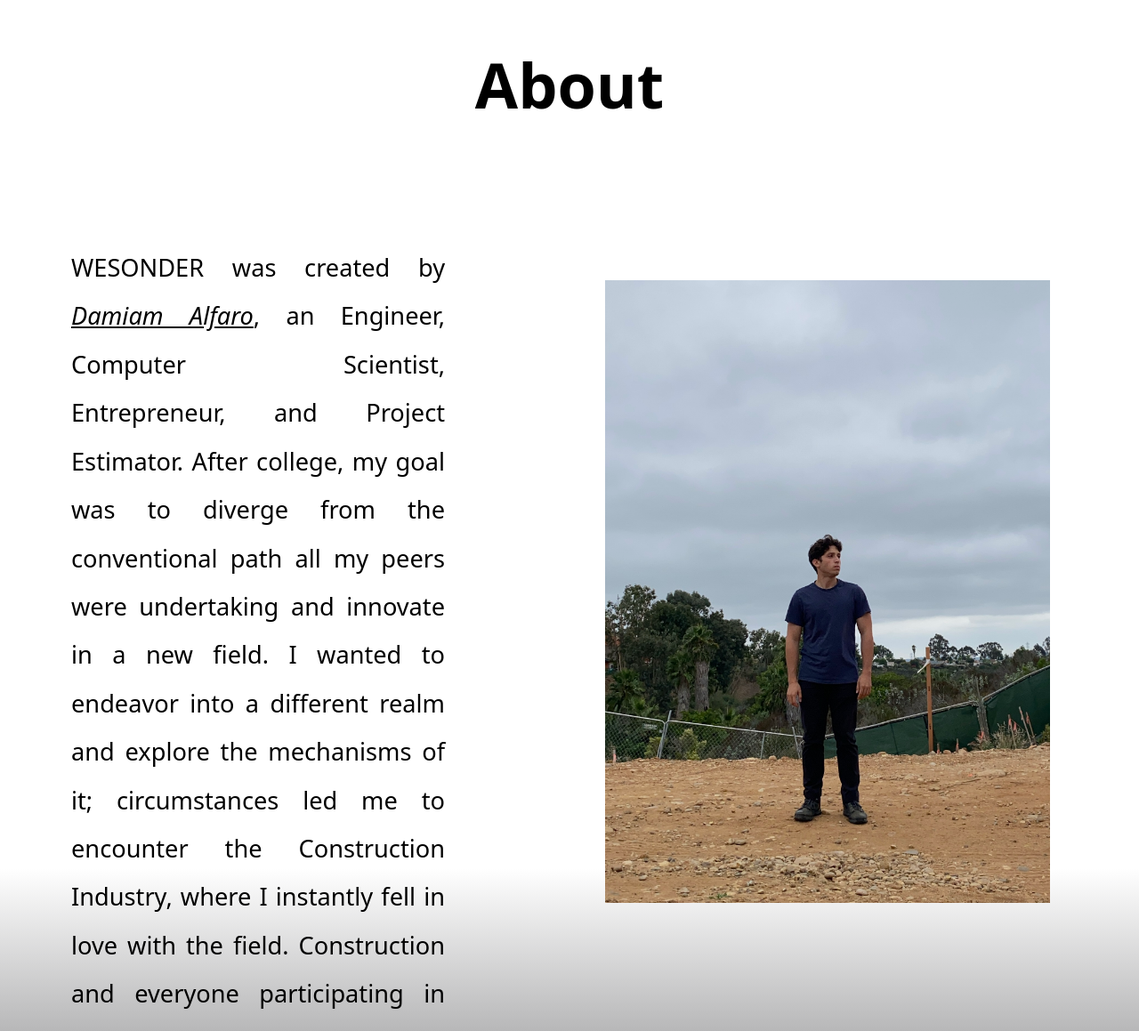
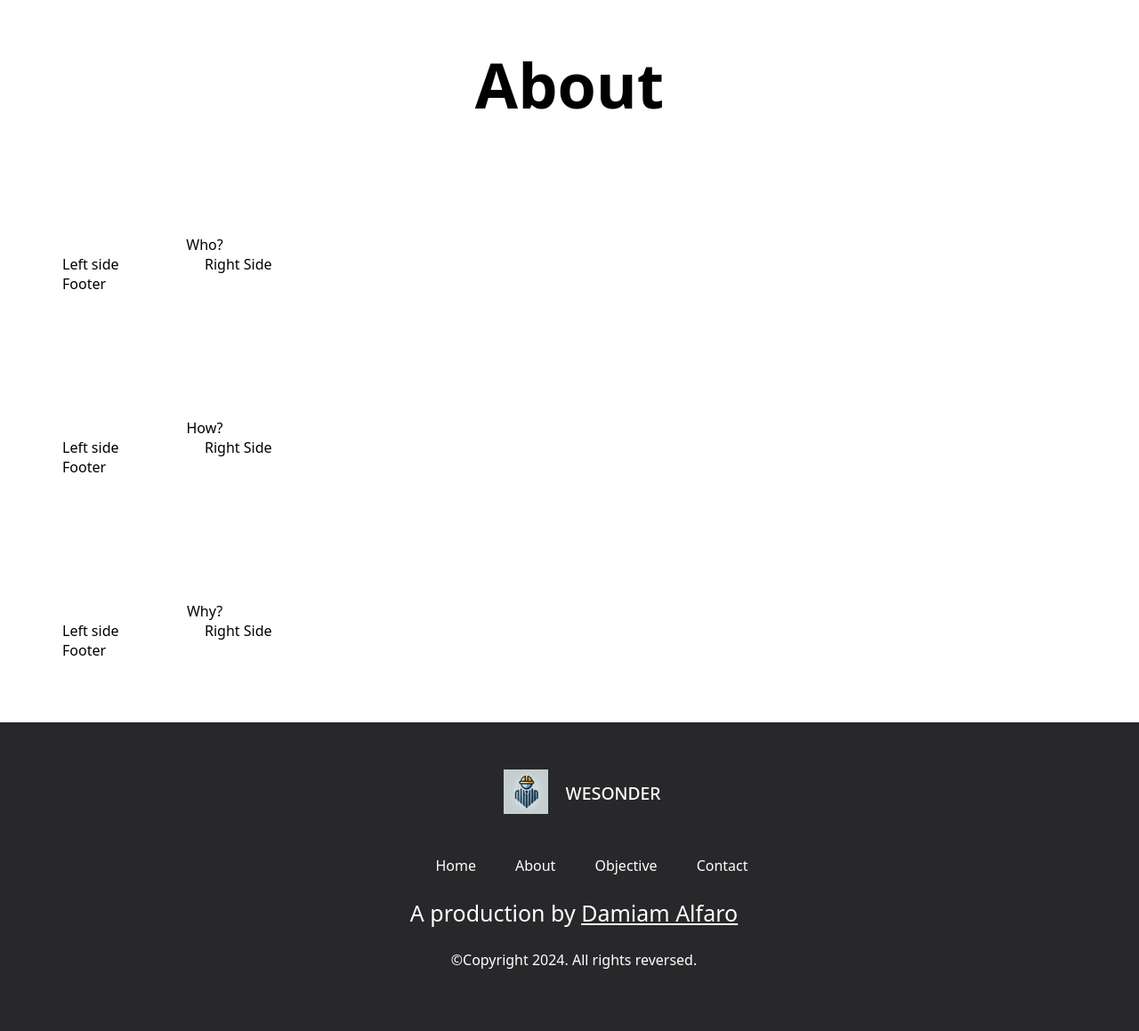
Before and after one commit to DamiamAlfaro/Wesonder, a PHP site: page /about/ in a window 1280 px wide. Shown: the part 61-1220 px from the top of the page at 89% size. Run offline with PHP 8.4, Linux system fonts and the light colour scheme.

Commit message:
composed the grids for About Section

```diff
--- a/website/about/index.html
+++ b/website/about/index.html
@@ -18,7 +18,7 @@
                 <li class="logotext">WeSonder</li>
             </ul>
         </div>
-
+<!-- WESONDER was developed by <a href="https://www.linkedin.com/in/damiam-alfaro-3a399626b/" class=about-section-link>Damiam Alfaro</a>—an Engineer, Computer Scientist, Entrepreneur, and seasoned Project Estimator. After college, I decided to break away from the traditional path my peers followed and innovate in uncharted territory. Fate led me to the construction industry, where I found my true passion. Construction is the backbone of society—creating everything from schools and hospitals to roads, parks, and even the building you're in right now. This field thrives thanks to the efforts of laborers, specialists, operators, manufacturers, owners, and contractors. WESONDER is one of my proud creations, designed to empower and inspire your journey in construction. -->
         <div class="navbar-rightside">
             <ul>
                 <li><a href="https://wesonder.com/" class="navbar-option">Home</a>
@@ -31,17 +31,53 @@
 	<main>
 		<h1 class="section-name">About</h1>
 
-		<div class="section">
-			<div class="subsection">
-				<div class="subsection-side">
-					<div class="subsection-sidetext">
-						WESONDER was created by <a href="https://www.linkedin.com/in/damiam-alfaro-3a399626b/" class=sidetext-link>Damiam Alfaro</a>, an Engineer, Computer Scientist, Entrepreneur, and Project Estimator. After college, my goal was to diverge from the conventional path all my peers were undertaking and innovate in a new field. I wanted to endeavor into a different realm and explore the mechanisms of it; circumstances led me to encounter the Construction Industry, where I instantly fell in love with the field. Construction and everyone participating in this field are part of the backbone of society: Academic Institutions, Hospitals, Roads, Restaurants, Parks, and even the architectural structure you are in reading this right now is a product of this industry and its participants, ranging from Laborers, Operators, Subcontractors, Owners, General Constractors, Manufacturers, the list goes on. WESONDER is one of the many brainchildren in this field. I hope you utilize it productively.
+        <div class="about-section-first">
+    		<div class="about-section-grid">
+                <div class="about-section-grid-header">
+                    Who?
+                </div>
+                <div class="about-section-grid-footer">
+                    Footer
+                </div>
+                <div class="about-section-grid-left">
+                    Left side
+                </div>
+                <div class="about-section-grid-right">
+                    Right Side
                 </div>
             </div>
-				<div class="subsection-side">
-					<div class="subsection-sideimage">
-						<img width="500px" height="700px" src="../pictures/image_me1.png" style="padding: 100px; margin-right: 14%; margin-top: 3%;">
         </div>
+
+        <div class="about-section-second">
+            <div class="about-section-grid">
+                <div class="about-section-grid-header">
+                    How?
+                </div>
+                <div class="about-section-grid-footer">
+                    Footer
+                </div>
+                <div class="about-section-grid-left">
+                    Left side
+                </div>
+                <div class="about-section-grid-right">
+                    Right Side
+                </div>
+            </div>
+        </div>
+
+        <div class="about-section-third">
+            <div class="about-section-grid">
+                <div class="about-section-grid-header">
+                    Why?
+                </div>
+                <div class="about-section-grid-footer">
+                    Footer
+                </div>
+                <div class="about-section-grid-left">
+                    Left side
+                </div>
+                <div class="about-section-grid-right">
+                    Right Side
                 </div>
             </div>
         </div>
--- a/website/objective/index.html
+++ b/website/objective/index.html
@@ -77,7 +77,7 @@
             </div>
             <div class="objective-sectionright">
                 <div class="section-right-image">
-                    <img src="../pictures/knowledge_picture.png" class="right-image">
+                    <img src="../pictures/knowledge_picture_refined.png" class="right-image">
                 </div>
                 <div class="section-right-overall-text">
                     <div class="section-right-title">
--- a/website/styles.css
+++ b/website/styles.css
@@ -125,11 +125,76 @@
 }
 
 
+
+
+
+
+
 /*GENERAL*/
 
 .section {
     margin-bottom: 5%;
 }
+
+
+
+
+/*ABOUT SECTION*/
+
+.about-section-link {
+    color: black;
+    padding: 10px;
+    transition: 0s background-color;
+}
+
+.about-section-link:hover {
+    background-color: rgba(0, 0, 0, 0.2);
+    border-radius: 14px;
+    transition-duration: 1s;
+}
+
+.about-section-grid {
+    display: grid;
+    grid-template-columns: 10em 10em;
+    grid-template-areas: "header header" "left right" "footer footer";
+    padding: 70px;
+    position: relative;
+}
+
+.about-section-grid-header {
+    grid-area: header;
+    text-align: center;
+}
+
+.about-section-grid-footer {
+    grid-area: footer;
+}
+
+.about-section-grid-left {
+    grid-area: left;
+}
+
+.about-section-grid-right {
+    grid-area: right;
+}
+
+
+
+
+
+
+
+
+
+
+
+
+
+
+
+
+
+/*OBJECTIVE SECTION*/
 
 .objective-section {
     display: grid;
@@ -138,9 +203,6 @@
     padding: 30px;
     position: relative;
 }
-
-
-/*OBJECTIVE SECTION*/
 
 
 .objective-sectionheader {
@@ -163,8 +225,6 @@
     margin-right: 10%;
     margin-bottom: 18%;
 }
-
-
 
 .objective-sectionmiddle {
     grid-area: middle;
@@ -314,6 +374,13 @@
     max-width: 460px;
     max-height: 245;
 }
+
+
+
+
+
+
+
 
 
 
@@ -495,7 +562,7 @@
 }
 
 .production-owner {
-    font-size: 35px;
+    font-size: 25px;
 }
 
 .core {
@@ -531,7 +598,7 @@
 .footer-link {
     text-decoration: none;
     color: white;
-    padding: 10px;
+    padding: 2px;
 }
 
 .footer-link:hover {
@@ -543,7 +610,7 @@
 
 
 footer {
-    padding: 10px;
+    padding: 5px;
     text-align: center;
     width: 100%;
     position: relative;
```
Also changed, not shown: notes_wesonder.txt (+16 -0 lines), website/pictures/knowledge_picture_refined.png (renamed from website/pictures/knowledge_picture.png). Lines whose indentation alone changed are shown as unchanged.
